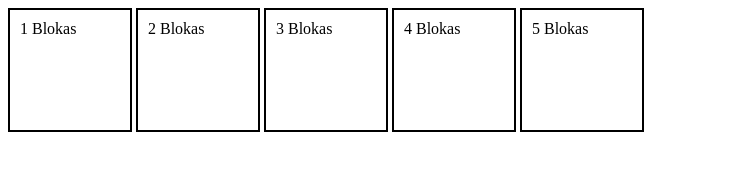
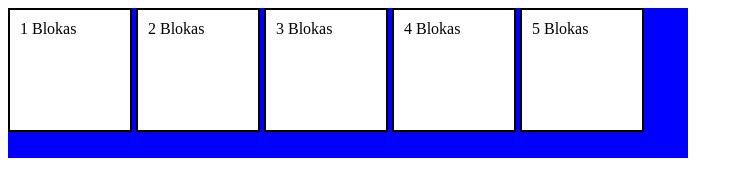
Before and after one commit to Pauliukas7/Praktika, a website: page praktinis_3.html in a window 1280 px wide. Shown: the whole page, without its empty margins (0-743 px from the left). Drawn offline with Linux system fonts and the light colour scheme.

Commit message:
Tevinis blokas

```diff
--- a/css/style.css
+++ b/css/style.css
@@ -1,4 +1,5 @@
 .block {
+  background-color: white;
   height: 100px;
   width: 100px;
   color: black;
@@ -8,3 +9,8 @@
   padding: 10px;
   display: inline-block;
 }
+.blocks {
+  background-color: blue;
+  height: 150px;
+  width: 680px;
+}
--- a/praktinis_3.html
+++ b/praktinis_3.html
@@ -8,10 +8,12 @@
     <title>Document</title>
   </head>
   <body>
-    <div class="block">1 Blokas</div>
-    <div class="block">2 Blokas</div>
-    <div class="block">3 Blokas</div>
-    <div class="block">4 Blokas</div>
-    <div class="block">5 Blokas</div>
+    <div class="blocks">
+      <div class="block">1 Blokas</div>
+      <div class="block">2 Blokas</div>
+      <div class="block">3 Blokas</div>
+      <div class="block">4 Blokas</div>
+      <div class="block">5 Blokas</div>
+    </div>
   </body>
 </html>
```
